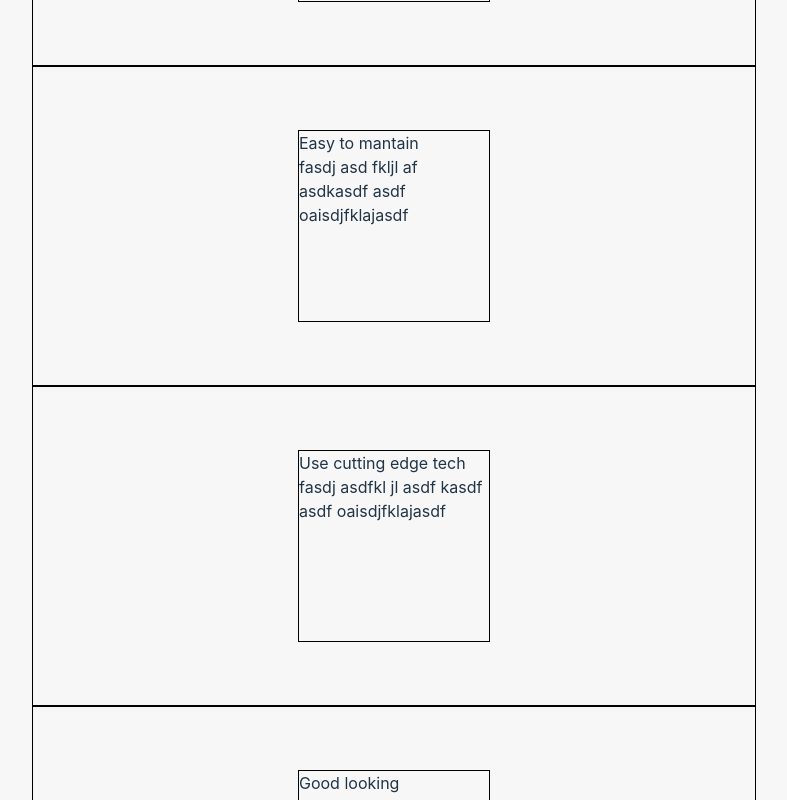
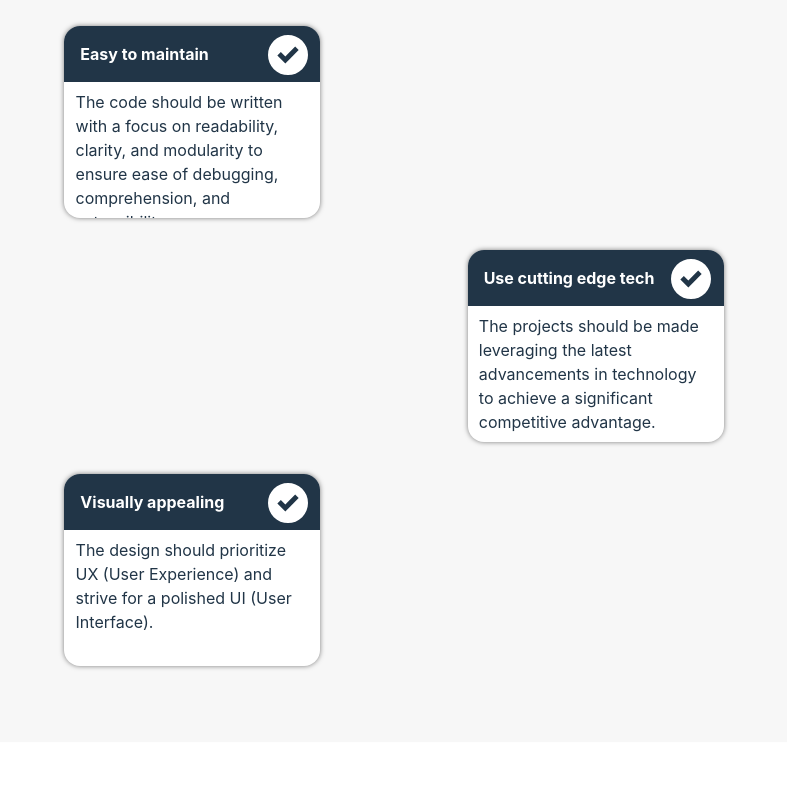
Before and after one commit to ae95caba/portfolio, a React (Vite) app: page / in a window 1280 px wide. Shown: the part 1020-1820 px from the top of the page, without its empty margins (246-1033 px from the left). Built offline with nearby package versions, Linux system fonts and the light colour scheme.

Commit message:
add hifi about section layout

```diff
--- a/package.json
+++ b/package.json
@@ -11,6 +11,7 @@
   },
   "dependencies": {
     "@emailjs/browser": "^3.11.0",
+    "framer-motion": "^10.13.1",
     "react": "^18.2.0",
     "react-dom": "^18.2.0"
   },
--- a/src/App.scss
+++ b/src/App.scss
@@ -40,6 +40,13 @@ a {
 
 #root > .container > section {
   padding: clamp(3rem, 6vw, 6rem) 0rem;
+  & > .content {
+    display: flex;
+    position: relative;
+    flex-direction: column;
+    gap: 2.5rem;
+    z-index: 10;
+  }
 }
 
 #debugger {
@@ -132,11 +139,6 @@ header {
     background-color: $secondary-color;
   }
   .content {
-    display: flex;
-    position: relative;
-    flex-direction: column;
-    gap: 4rem;
-    z-index: 10;
     .container {
       display: flex;
 
@@ -303,27 +305,47 @@ header {
     background-color: $primary-color;
   }
   .content {
-    position: relative;
-    z-index: 10;
     .container {
+      display: flex;
+      flex-direction: column;
+      gap: 2rem;
       .subcontainer {
-        height: 20rem;
-        border: 1px solid black;
-        position: relative;
+        display: flex;
+        align-items: center;
+        padding: 0rem 2rem;
+        & > div {
+          width: fit-content;
+          background-color: $secondary-color;
+          box-shadow: 0 0 5px 0 rgba(0, 0, 0, 0.5);
+          border-radius: 1rem;
+          overflow: clip;
+        }
         .card {
-          border: 1px solid black;
-          position: absolute;
+          height: 12rem;
+          width: 16rem;
+          display: flex;
+          flex-direction: column;
 
-          top: 50%;
-          left: 50%;
-          transform: translate(-50%, -50%);
-          width: max-content;
+          color: #213547;
+          text-align: left;
 
-          height: 12rem;
-          width: 12rem;
-        }
-        .card-0 {
-          margin-left: auto;
+          position: relative;
+
+          h4 {
+            padding: 1rem;
+            background-color: #213547;
+            color: white;
+          }
+          p {
+            padding: 0.5rem 0.7rem;
+          }
+          img {
+            width: 2.5rem;
+            position: absolute;
+            right: 5%;
+            top: 5%;
+            filter: invert(0);
+          }
         }
       }
     }
@@ -336,11 +358,6 @@ header {
     background-color: $secondary-color;
   }
   .content {
-    display: flex;
-    flex-direction: column;
-    gap: 2rem;
-    position: relative;
-    z-index: 10;
     .container {
       display: flex;
       flex-direction: column;
@@ -406,11 +423,6 @@ header {
     background-color: $primary-color;
   }
   .content {
-    display: flex;
-    flex-direction: column;
-    position: relative;
-    gap: 1rem;
-    z-index: 10;
   }
   form {
     margin-top: 2rem;
--- a/src/components/AboutMe.tsx
+++ b/src/components/AboutMe.tsx
@@ -1,23 +1,28 @@
 import React from "react";
+import Reveal from "./Reveal";
+import checkMark from "../assets/check-mark.svg";
 
 export default function AboutMe() {
   const goals = [
     {
       title: "Responsive",
       description:
-        "fasdj asd asdf af fkljlkasdf asd  asdf  asdf   oaisdjfklajasdf ",
+        "The design should be responsive and visually appealing across a wide range of devices, from low-resolution phones to high-resolution monitors / TVs.",
     },
     {
-      title: "Easy to mantain",
-      description: "fasdj asd fkljl af asdkasdf asdf oaisdjfklajasdf",
+      title: "Easy to maintain",
+      description:
+        "The code should be written with a focus on readability, clarity, and modularity to ensure ease of debugging, comprehension, and extensibility.",
     },
     {
       title: "Use cutting edge tech",
-      description: "fasdj asdfkl jl asdf kasdf  asdf oaisdjfklajasdf",
+      description:
+        "The projects should be made leveraging the latest advancements in technology to achieve a significant competitive advantage.",
     },
     {
-      title: "Good looking",
-      description: "fasdj asdfkl jl asdf kasdf  adfs oaisdj fkla jasdf",
+      title: "Visually appealing",
+      description:
+        "The design should prioritize UX (User Experience) and strive for a polished UI (User Interface).",
     },
   ];
   return (
@@ -28,9 +33,9 @@ export default function AboutMe() {
         <h3>My goal is to make apps that are</h3>
         <div className="container">
           {goals.map((goal, index) => (
-            <div className="subcontainer">
-              <Card goal={goal} index={index} />
-            </div>
+            <Reveal direction={index % 2 === 0 ? "left" : "right"}>
+              <Card goal={goal} />
+            </Reveal>
           ))}
         </div>
       </div>
@@ -43,11 +48,12 @@ interface Goal {
   description: string;
 }
 
-function Card({ goal, index }: { goal: Goal; index: number }) {
+function Card({ goal }: { goal: Goal }) {
   return (
-    <div className={`card card-${index % 2 === 0 ? "left" : "right"} `}>
-      <div className="tittle">{goal.title}</div>
-      <div className="description">{goal.description}</div>
+    <div className={`card`}>
+      <img src={checkMark} alt="check mark" />
+      <h4 className="tittle">{goal.title}</h4>
+      <p className="description">{goal.description}</p>
     </div>
   );
 }
--- /dev/null
+++ b/src/components/Reveal.tsx
@@ -0,0 +1,52 @@
+import React from "react";
+import { useState, useEffect, useRef } from "react";
+import { motion, useInView, useAnimation } from "framer-motion";
+
+interface Props {
+  children: JSX.Element;
+
+  direction: "left" | "right";
+}
+
+export default function Reveal({
+  children,
+
+  direction,
+}: Props) {
+  const ref = useRef(null);
+  const isInView = useInView(ref);
+  const mainControls = useAnimation();
+  useEffect(() => {
+    console.log(isInView);
+    if (isInView) {
+      mainControls.start("visible");
+    } else {
+      mainControls.start("hidden");
+    }
+  }, [isInView]);
+  return (
+    <div
+      ref={ref}
+      className={`subcontainer ${
+        direction === "left" ? "subcontainer-left" : "subcontainer-right"
+      }`}
+      style={{ position: "relative" }}
+    >
+      <motion.div
+        variants={{
+          hidden: { opacity: 0, x: direction === "left" ? 500 : -500 },
+          visible: {
+            opacity: 1,
+            x: 0,
+            marginLeft: direction === "left" ? "auto" : "",
+          },
+        }}
+        initial="hidden"
+        animate={mainControls}
+        transition={{ duration: 1.2, delay: 0.3 }}
+      >
+        {children}
+      </motion.div>
+    </div>
+  );
+}
```
Also changed, not shown: src/assets/check-mark.svg (added), 1 other file (tests, documents, lock files or other folders).
